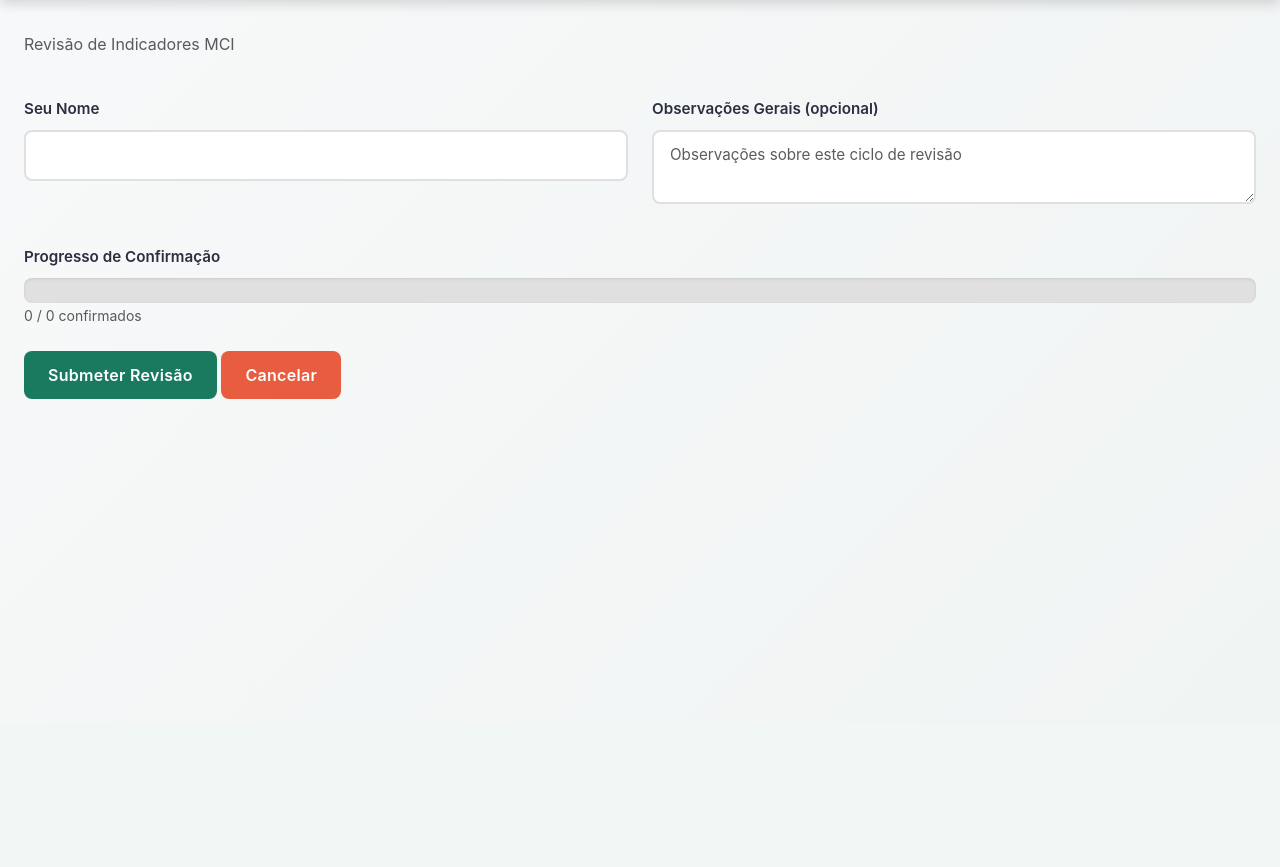
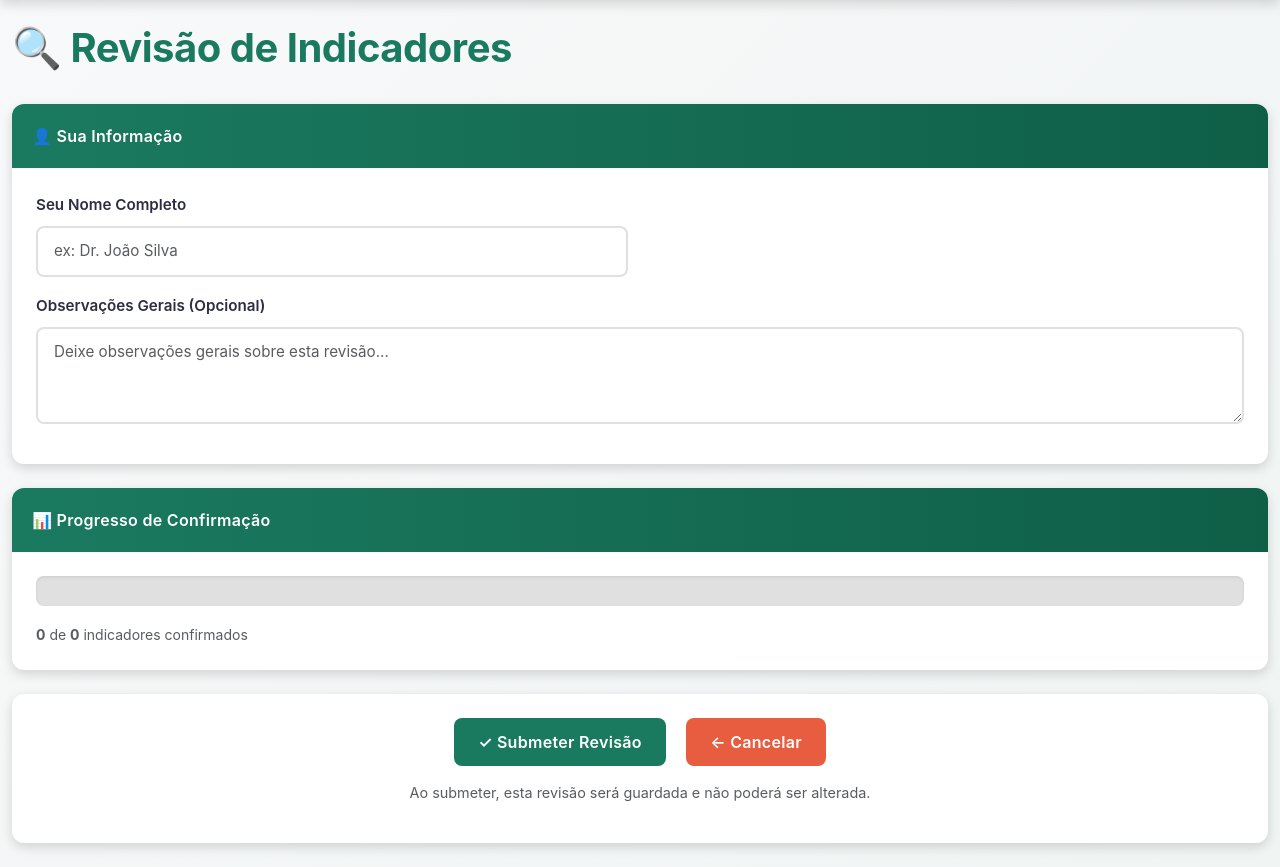
Before and after one commit to nhanombedercio/Indicadores-MUVA-MCI, a Flask app: template templates/revisao/form.html in a window 1280 px wide. Shown: the part 76-943 px from the top of the page. Before the commit the page ends 475 px from the top, so only its background shows below. Run offline with Flask 3, Linux system fonts and the light colour scheme; the template is opened without the code that fills it, so the values that code supplies are empty; parts of the project's set-up code (start-up, migrations or seed data) failed here and were passed over.

Commit message:
Redesenho da página de revisão do director com interface moderna
Página de Revisão:
- Layout limpo e profissional com cores MUVA
- Card com informações do director (nome, observações)
- Barra de progresso visual de confirmação
- Cada indicador em card com estado visual
- Dados da equipa em fundo cinzento (leitura)
- Botões para confirmar, editar, propor eliminação
- Seções de edição e eliminação com toggle
- Validação de formulário antes de submissão

Página de Confirmação:
- Design com ✓ grande e verde
- Resumo das informações da revisão
- Mensagem clara de sucesso
- Layout centrado e legível

Melhorias UX:
- Transições suaves entre estados
- Feedback visual imediato
- Validações claras
- Cores por estado (confirmado/editado/eliminação)
- Botões bem espaçados e acessíveis

```diff
--- a/templates/revisao/form.html
+++ b/templates/revisao/form.html
@@ -2,147 +2,188 @@
 
 {% block title %}Revisão - MCI Indicadores{% endblock %}
 
-{% block extra_css %}
-<style>
-    .card-indicador {
-        border-left: 3px solid #0dcaf0;
-        margin-bottom: 1rem;
-    }
-    .card-indicador.editado {
-        border-left-color: #ffc107;
-    }
-    .card-indicador.confirmado {
-        border-left-color: #198754;
-    }
-    .card-indicador.eliminacao {
-        border-left-color: #dc3545;
-    }
-    .badge-tipo {
-        font-size: 0.75rem;
-    }
-    .progress-confirmacao {
-        height: 25px;
-    }
-</style>
-{% endblock %}
-
 {% block content %}
-<div class="container-fluid">
 <div class="row mb-4">
     <div class="col-md-8">
-            <h1>{{ ciclo.titulo }}</h1>
-            <p class="text-muted">Revisão de Indicadores MCI</p>
+        <h1>🔍 Revisão de Indicadores</h1>
+        <h5 style="color: #666; margin-top: 0.5rem;">{{ ciclo.titulo }}</h5>
     </div>
 </div>
 
 <form method="POST" action="{{ url_for('revisao.submeter', token=ciclo.token) }}" id="formRevisao" class="needs-validation" novalidate>
-        <div class="row mb-4">
+
+    <!-- SEÇÃO DE INFORMAÇÃO DO DIRECTOR -->
+    <div class="card mb-4">
+        <div class="card-header">
+            👤 Sua Informação
+        </div>
+        <div class="card-body">
+            <div class="row">
                 <div class="col-md-6">
                     <div class="mb-3">
-                    <label for="nome_director" class="form-label">Seu Nome</label>
-                    <input type="text" class="form-control" id="nome_director" name="nome_director" required>
-                </div>
-            </div>
-            <div class="col-md-6">
-                <div class="mb-3">
-                    <label for="observacoes_director" class="form-label">Observações Gerais (opcional)</label>
-                    <textarea class="form-control" id="observacoes_director" name="observacoes_director" rows="2" placeholder="Observações sobre este ciclo de revisão"></textarea>
+                        <label for="nome_director" class="form-label">Seu Nome Completo</label>
+                        <input type="text" class="form-control" id="nome_director" name="nome_director"
+                               placeholder="ex: Dr. João Silva" required>
                     </div>
                 </div>
             </div>
 
-        <div class="mb-4">
-            <label class="form-label">Progresso de Confirmação</label>
-            <div class="progress progress-confirmacao">
-                <div id="progressBar" class="progress-bar bg-success" role="progressbar" style="width: 0%"></div>
-            </div>
-            <small class="text-muted" id="progressText">0 / {{ ciclo.indicadores|length }} confirmados</small>
-        </div>
-
-        {% for grupo_id, indicadores in indicadores_por_grupo.items() %}
-        <div class="card mb-4">
-            <div class="card-header bg-light">
-                <h5 class="mb-0">{{ grupo_id }}</h5>
-            </div>
-            <div class="card-body">
-                {% for ind in indicadores %}
-                <div class="card card-indicador" id="card_{{ ind.id }}">
-                    <div class="card-header bg-white border-0 pb-2">
-                        <div class="row align-items-center">
-                            <div class="col-md-8">
-                                <span class="badge badge-tipo bg-primary">{{ ind.codigo }}</span>
-                                <span class="badge badge-tipo bg-secondary">{{ 'Monitoria' if ind.tipo == 'M' else 'Avaliação' }}</span>
-                                <span id="badge_status_{{ ind.id }}"></span>
-                            </div>
-                            <div class="col-md-4 text-end">
-                                <div class="btn-group btn-group-sm" role="group">
-                                    <button type="button" class="btn btn-outline-success" onclick="toggleConfirmar({{ ind.id }})">✓ Confirmar</button>
-                                    <button type="button" class="btn btn-outline-primary" onclick="toggleEditar({{ ind.id }})">✎ Editar</button>
-                                </div>
+            <div class="mb-3">
+                <label for="observacoes_director" class="form-label">Observações Gerais (Opcional)</label>
+                <textarea class="form-control" id="observacoes_director" name="observacoes_director" rows="3"
+                          placeholder="Deixe observações gerais sobre esta revisão..."></textarea>
             </div>
         </div>
     </div>
 
+    <!-- BARRA DE PROGRESSO -->
+    <div class="card mb-4">
+        <div class="card-header">
+            📊 Progresso de Confirmação
+        </div>
         <div class="card-body">
-                        <h6 class="card-title">{{ ind.nome_original }}</h6>
-                        <small class="text-muted d-block mb-2">{{ ind.definicao }}</small>
-
-                        <div class="row mb-3">
-                            <div class="col-md-6">
-                                <small><strong>Meta:</strong> {{ ind.meta_original }}</small>
+            <div class="progress" style="height: 30px; margin-bottom: 1rem;">
+                <div id="progressBar" class="progress-bar" role="progressbar" style="width: 0%">
+                    <span id="progressText" style="color: white; font-weight: 600;">0%</span>
                 </div>
-                            <div class="col-md-6">
-                                <small><strong>Resultado Actual:</strong> {{ ind.resultado_actual or '—' }}</small>
+            </div>
+            <small class="text-muted">
+                <strong id="progressCount">0</strong> de <strong>{{ ciclo.indicadores|length }}</strong> indicadores confirmados
+            </small>
         </div>
     </div>
 
-                        <div class="row">
-                            <div class="col-md-6">
-                                <small><strong>Projectos:</strong> {{ ind.projectos or '—' }}</small>
+    <!-- INDICADORES POR GRUPO -->
+    {% for grupo_id, indicadores in indicadores_por_grupo.items() %}
+    <div class="card mb-4">
+        <div class="card-header">
+            <div class="d-flex justify-content-between align-items-center">
+                <strong>{{ grupo_id }}</strong>
+                <span class="badge badge-primary">{{ indicadores|length }} indicadores</span>
             </div>
-                            <div class="col-md-6">
-                                <small><strong>Notas da Equipa:</strong> {{ ind.notas_equipa or '—' }}</small>
+        </div>
+        <div class="card-body">
+            {% for ind in indicadores %}
+            <div class="card-indicador mb-3" id="card_{{ ind.id }}">
+                <div class="card-indicador-header">
+                    <div class="card-indicador-titulo">
+                        <span class="card-indicador-codigo">{{ ind.codigo }}</span>
+                        <div>
+                            <strong>{{ ind.nome_original }}</strong><br>
+                            <small style="color: #666;">{{ ind.definicao[:70] }}</small>
+                        </div>
+                    </div>
+                    <div>
+                        <span id="badge_tipo_{{ ind.id }}" class="badge badge-info">
+                            {{ 'Monitoria' if ind.tipo == 'M' else 'Avaliação' }}
+                        </span>
+                        <span id="badge_status_{{ ind.id }}"></span>
                     </div>
                 </div>
 
-                        <!-- Seção de Edição -->
-                        <div id="edicao_{{ ind.id }}" style="display: none;" class="mt-3 pt-3 border-top">
-                            <h6>Editar Indicador</h6>
+                <div class="card-indicador-body">
+                    <!-- DADOS PREENCHIDOS PELA EQUIPA (LEITURA) -->
+                    <div id="dados_equipa_{{ ind.id }}" style="background: #f9f9f9; padding: 1rem; border-radius: 6px; margin-bottom: 1rem;">
+                        <div class="row">
+                            <div class="col-md-3">
+                                <small style="color: #666;">
+                                    <strong>Meta</strong><br>
+                                    <span style="font-size: 1.1rem; color: var(--muva-primary); font-weight: 700;">{{ ind.meta_original }}</span>
+                                </small>
+                            </div>
+                            <div class="col-md-3">
+                                <small style="color: #666;">
+                                    <strong>Resultado Actual</strong><br>
+                                    <span style="font-size: 1.1rem; color: var(--muva-primary); font-weight: 700;">{{ ind.resultado_actual or '—' }}</span>
+                                </small>
+                            </div>
+                            <div class="col-md-6">
+                                <small style="color: #666;">
+                                    <strong>Projectos</strong><br>
+                                    {% if ind.projectos %}
+                                        {% for proj in ind.projectos.split(',') %}
+                                        <span class="badge badge-primary" style="margin-right: 0.25rem;">{{ proj.strip() }}</span>
+                                        {% endfor %}
+                                    {% else %}
+                                    <em>Nenhum projecto associado</em>
+                                    {% endif %}
+                                </small>
+                            </div>
+                        </div>
+
+                        {% if ind.notas_equipa %}
+                        <div style="margin-top: 0.75rem; padding-top: 0.75rem; border-top: 1px solid #e0e0e0;">
+                            <small style="color: #666;">
+                                <strong>📝 Notas da Equipa:</strong> {{ ind.notas_equipa }}
+                            </small>
+                        </div>
+                        {% endif %}
+                    </div>
+
+                    <!-- ACÇÕES DO DIRECTOR -->
+                    <div style="display: flex; gap: 0.5rem; margin-bottom: 1rem; flex-wrap: wrap;">
+                        <button type="button" class="btn btn-sm btn-success" id="btn_confirmar_{{ ind.id }}"
+                                onclick="toggleConfirmar({{ ind.id }})">
+                            ✓ Confirmar
+                        </button>
+                        <button type="button" class="btn btn-sm btn-primary" onclick="toggleEditar({{ ind.id }})">
+                            ✎ Editar / Adicionar Notas
+                        </button>
+                        <button type="button" class="btn btn-sm btn-danger" onclick="toggleEliminacao({{ ind.id }})">
+                            ⚠ Propor Eliminação
+                        </button>
+                    </div>
+
+                    <!-- SEÇÃO DE EDIÇÃO (INICIALMENTE OCULTA) -->
+                    <div id="edicao_{{ ind.id }}" style="display: none; background: #fffbf0; padding: 1rem; border-radius: 6px; border-left: 3px solid var(--muva-secondary);">
+                        <h6 style="margin-top: 0;">✎ Editar Indicador</h6>
 
                         <div class="mb-3">
-                                <label class="form-label">Nome do Indicador</label>
-                                <textarea class="form-control" name="nome_editado_{{ ind.id }}" rows="3">{{ ind.nome_original }}</textarea>
+                            <label class="form-label"><small>Nome do Indicador</small></label>
+                            <textarea class="form-control" name="nome_editado_{{ ind.id }}" rows="2">{{ ind.nome_original }}</textarea>
                         </div>
 
                         <div class="mb-3">
-                                <label class="form-label">Meta</label>
+                            <label class="form-label"><small>Meta</small></label>
                             <input type="text" class="form-control" name="meta_editada_{{ ind.id }}" value="{{ ind.meta_original }}">
                         </div>
 
                         <div class="mb-3">
-                                <label class="form-label">Notas Específicas do Director</label>
-                                <textarea class="form-control" name="notas_director_{{ ind.id }}" rows="2" placeholder="Observações sobre este indicador"></textarea>
+                            <label class="form-label"><small>Suas Notas sobre este Indicador</small></label>
+                            <textarea class="form-control" name="notas_director_{{ ind.id }}" rows="2"
+                                      placeholder="Observações específicas sobre este indicador..."></textarea>
                         </div>
 
-                            <button type="button" class="btn btn-sm btn-primary" onclick="guardarEdicao({{ ind.id }})">Guardar Edição</button>
+                        <button type="button" class="btn btn-sm btn-success" onclick="guardarEdicao({{ ind.id }})">
+                            ✓ Guardar Edição
+                        </button>
+                        <button type="button" class="btn btn-sm btn-secondary" onclick="toggleEditar({{ ind.id }})">
+                            ✗ Cancelar
+                        </button>
                     </div>
 
-                        <!-- Seção de Eliminação -->
-                        <div class="mt-3 pt-3 border-top">
-                            <div class="form-check">
-                                <input class="form-check-input" type="checkbox" id="eliminacao_{{ ind.id }}" name="propor_eliminacao_{{ ind.id }}" onchange="toggleEliminacao({{ ind.id }})">
-                                <label class="form-check-label" for="eliminacao_{{ ind.id }}">
-                                    Propor eliminação deste indicador
-                                </label>
+                    <!-- SEÇÃO DE ELIMINAÇÃO (INICIALMENTE OCULTA) -->
+                    <div id="eliminacao_{{ ind.id }}" style="display: none; background: #fff5f5; padding: 1rem; border-radius: 6px; border-left: 3px solid var(--danger);">
+                        <h6 style="color: var(--danger); margin-top: 0;">⚠ Propor Eliminação deste Indicador</h6>
+
+                        <div class="mb-3">
+                            <label class="form-label"><small>Justificação para Eliminação</small></label>
+                            <textarea class="form-control" name="justificacao_eliminacao_{{ ind.id }}" rows="3"
+                                      placeholder="Explique por que este indicador deve ser eliminado..."
+                                      required></textarea>
                         </div>
 
-                            <div id="justificacao_{{ ind.id }}" style="display: none;" class="mt-2">
-                                <label class="form-label">Justificação para Eliminação</label>
-                                <textarea class="form-control" name="justificacao_eliminacao_{{ ind.id }}" rows="2" placeholder="Explique por que este indicador deve ser eliminado"></textarea>
-                            </div>
+                        <button type="button" class="btn btn-sm btn-danger" onclick="confirmarEliminacao({{ ind.id }})">
+                            ✓ Confirmar Eliminação
+                        </button>
+                        <button type="button" class="btn btn-sm btn-secondary" onclick="toggleEliminacao({{ ind.id }})">
+                            ✗ Cancelar
+                        </button>
                     </div>
 
+                    <!-- INPUTS OCULTOS -->
                     <input type="hidden" id="confirmado_{{ ind.id }}" name="confirmado_{{ ind.id }}">
+                    <input type="hidden" id="propor_eliminacao_{{ ind.id }}" name="propor_eliminacao_{{ ind.id }}">
                 </div>
             </div>
             {% endfor %}
@@ -150,12 +191,21 @@
     </div>
     {% endfor %}
 
-        <div class="mt-4">
-            <button type="submit" class="btn btn-primary btn-lg" id="submitBtn">Submeter Revisão</button>
-            <a href="javascript:history.back()" class="btn btn-secondary btn-lg">Cancelar</a>
+    <!-- BOTÃO DE SUBMISSÃO -->
+    <div class="card">
+        <div class="card-body" style="text-align: center;">
+            <button type="submit" class="btn btn-primary btn-lg" id="submitBtn">
+                ✓ Submeter Revisão
+            </button>
+            <button type="button" class="btn btn-secondary btn-lg ms-3" onclick="window.history.back()">
+                ← Cancelar
+            </button>
+            <p class="text-muted mt-3" style="font-size: 0.9rem;">
+                Ao submeter, esta revisão será guardada e não poderá ser alterada.
+            </p>
+        </div>
     </div>
 </form>
-</div>
 
 <script>
 const totalIndicadores = {{ ciclo.indicadores|length }};
@@ -164,7 +214,8 @@ let confirmadosCount = 0;
 function atualizarProgresso() {
     const percentual = Math.round((confirmadosCount / totalIndicadores) * 100);
     document.getElementById('progressBar').style.width = percentual + '%';
-    document.getElementById('progressText').textContent = confirmadosCount + ' / ' + totalIndicadores + ' confirmados';
+    document.getElementById('progressText').textContent = percentual + '%';
+    document.getElementById('progressCount').textContent = confirmadosCount;
 }
 
 function toggleConfirmar(id) {
@@ -173,15 +224,28 @@ function toggleConfirmar(id) {
     checkbox.value = novoValor;
     checkbox.checked = novoValor === 'on';
 
+    const card = document.getElementById('card_' + id);
+    const btn = document.getElementById('btn_confirmar_' + id);
+
     if (novoValor === 'on') {
         confirmadosCount++;
-        document.getElementById('card_' + id).classList.add('confirmado');
-        document.getElementById('badge_status_' + id).innerHTML = '<span class="badge bg-success">✓ Confirmado</span>';
+        card.classList.add('confirmado');
+        document.getElementById('badge_status_' + id).innerHTML = '<span class="badge badge-success">✓ Confirmado</span>';
+        btn.classList.add('active');
+        btn.style.background = 'var(--success)';
     } else {
         confirmadosCount--;
-        document.getElementById('card_' + id).classList.remove('confirmado');
+        card.classList.remove('confirmado');
         document.getElementById('badge_status_' + id).innerHTML = '';
+        btn.classList.remove('active');
+        btn.style.background = '';
     }
+
+    // Remover eliminação se estava marcada
+    document.getElementById('propor_eliminacao_' + id).value = '';
+    document.getElementById('eliminacao_' + id).style.display = 'none';
+    card.classList.remove('eliminacao');
+
     atualizarProgresso();
 }
 
@@ -192,39 +256,39 @@ function toggleEditar(id) {
 
 function guardarEdicao(id) {
     document.getElementById('edicao_' + id).style.display = 'none';
-    document.getElementById('card_' + id).classList.add('editado');
-    if (!document.getElementById('badge_status_' + id).innerHTML.includes('bg-success')) {
-        document.getElementById('badge_status_' + id).innerHTML = '<span class="badge bg-warning text-dark">✎ Editado</span>';
+    const card = document.getElementById('card_' + id);
+    card.classList.add('editado');
+    if (!document.getElementById('badge_status_' + id).innerHTML.includes('badge-success')) {
+        document.getElementById('badge_status_' + id).innerHTML = '<span class="badge badge-warning">✎ Editado</span>';
     }
 }
 
 function toggleEliminacao(id) {
-    const checkbox = document.getElementById('eliminacao_' + id);
-    const justificacao = document.getElementById('justificacao_' + id);
+    const secao = document.getElementById('eliminacao_' + id);
+    secao.style.display = secao.style.display === 'none' ? 'block' : 'none';
+}
+
+function confirmarEliminacao(id) {
+    const checkbox = document.getElementById('propor_eliminacao_' + id);
+    checkbox.value = 'on';
+    checkbox.checked = true;
+
     const card = document.getElementById('card_' + id);
+    card.classList.add('eliminacao');
+    document.getElementById('badge_status_' + id).innerHTML = '<span class="badge badge-danger">⚠ Para Eliminar</span>';
 
-    if (checkbox.checked) {
-        justificacao.style.display = 'block';
-        card.classList.add('eliminacao');
-        document.getElementById('badge_status_' + id).innerHTML = '<span class="badge bg-danger">⚠ Eliminação</span>';
+    // Remover confirmação se estava marcada
     document.getElementById('confirmado_' + id).value = '';
     confirmadosCount--;
     atualizarProgresso();
-    } else {
-        justificacao.style.display = 'none';
-        card.classList.remove('eliminacao');
-        if (document.getElementById('badge_status_' + id).innerHTML.includes('bg-success')) {
-            document.getElementById('badge_status_' + id).innerHTML = '<span class="badge bg-success">✓ Confirmado</span>';
-        } else {
-            document.getElementById('badge_status_' + id).innerHTML = '';
-        }
-    }
+
+    document.getElementById('eliminacao_' + id).style.display = 'none';
 }
 
 document.getElementById('formRevisao').addEventListener('submit', function(e) {
     if (!document.getElementById('nome_director').value.trim()) {
         e.preventDefault();
-        alert('Nome do director é obrigatório');
+        alert('Por favor, preencha o seu nome');
         document.getElementById('nome_director').focus();
         return false;
     }
@@ -232,11 +296,11 @@ document.getElementById('formRevisao').addEventListener('submit', function(e) {
     const checkboxes = document.querySelectorAll('input[name^="propor_eliminacao_"]');
     for (let checkbox of checkboxes) {
         if (checkbox.checked) {
-            const id = checkbox.name.replace('propor_eliminacao_', '');
+            const id = checkbox.id.replace('propor_eliminacao_', '');
             const justificacao = document.querySelector('textarea[name="justificacao_eliminacao_' + id + '"]').value.trim();
             if (!justificacao) {
                 e.preventDefault();
-                alert('Justificação obrigatória para eliminação do indicador');
+                alert('Justificação obrigatória para proposta de eliminação');
                 return false;
             }
         }
```
Also changed, not shown: templates/revisao/obrigado.html (+23 -20 lines). Lines whose indentation alone changed are shown as unchanged.
